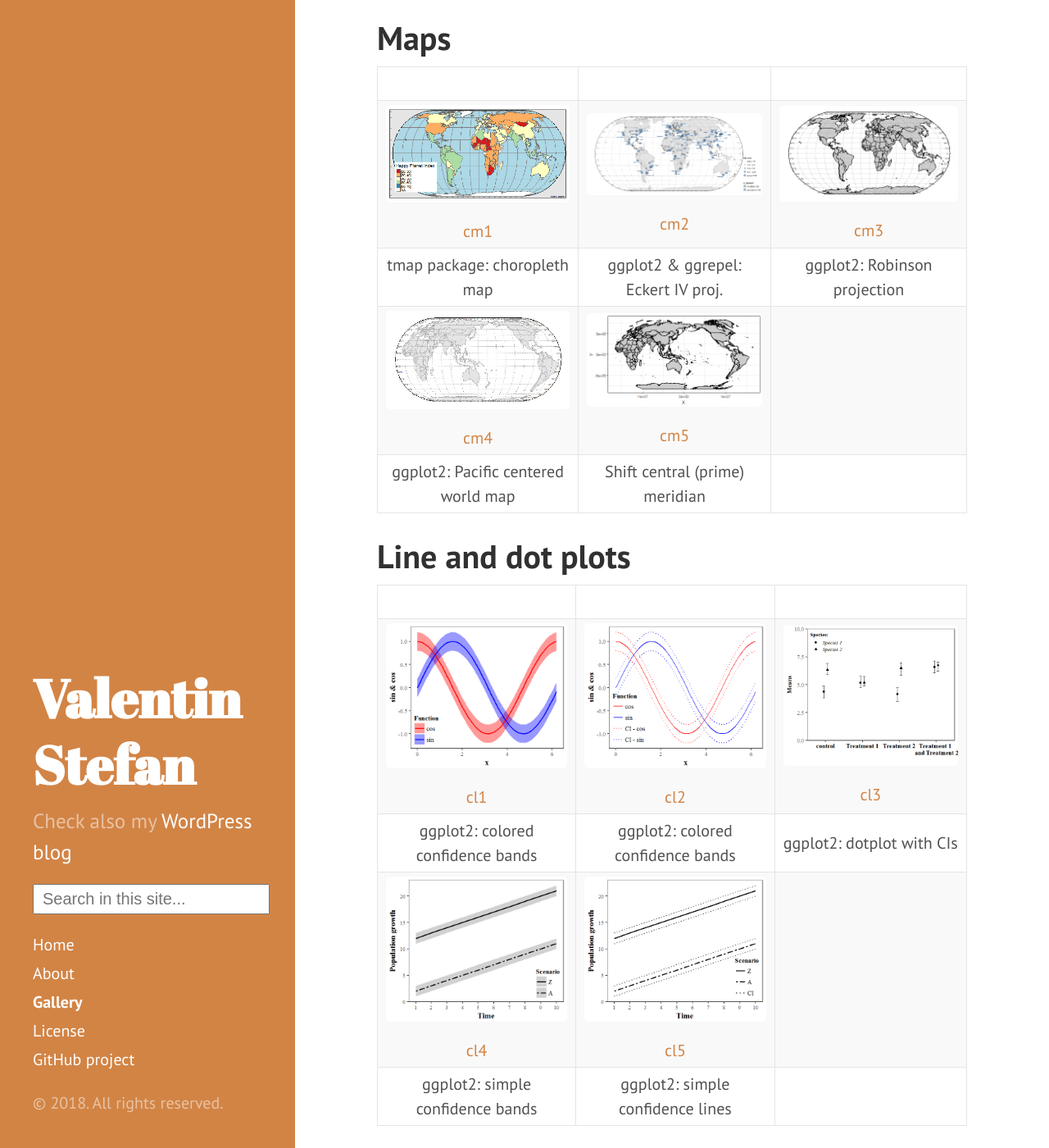
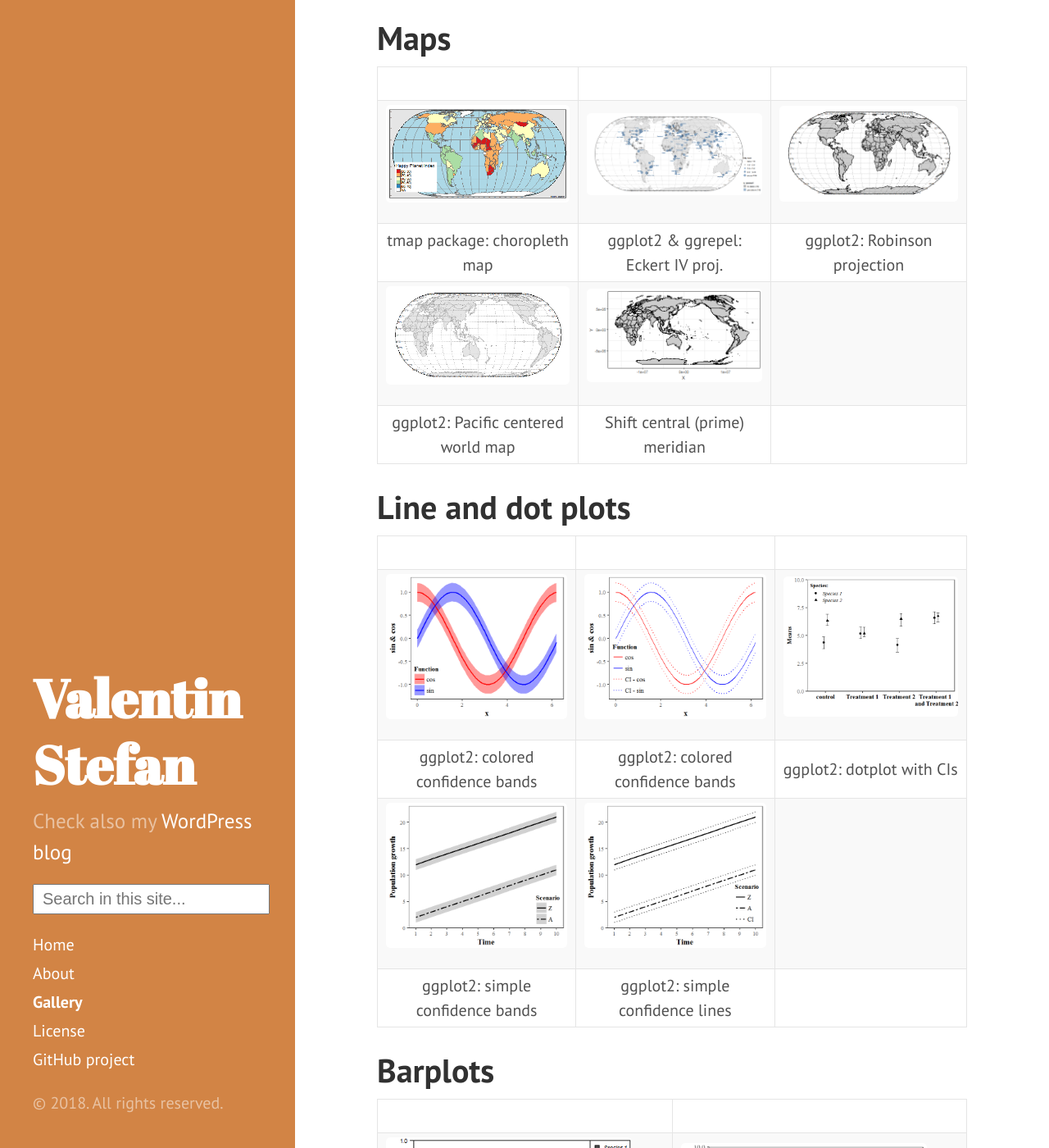
Before and after one commit to valentinitnelav/valentinitnelav.github.io, a Jekyll site: the page built from gallery.md, in a window 1280 px wide and 1400 px high, scrolled down 266 px. Shown: the whole window at 82% size. Built offline with Jekyll 4.4.1, drawn with Linux system fonts in a browser that asks for light colours; nearby versions of some CDN libraries; comment, search, counter and statistics services are not loaded.

Commit message:
simplify thumbnail links in markdown (2)

```diff
--- a/gallery.md
+++ b/gallery.md
@@ -8,8 +8,8 @@
 [//]: # This is a comment in markdown: `[//]: #`
 [//]: # Each image (thumbnail) acts as a link to the script that generates it.
 [//]: # In markdown, this is an image insertion (reference-style): `![img_id]` or `![img_id]{:width="300px"}` for setting the width.
-[//]: # In markdown, this is a link that underlines the text/reference in front of it: `[code_id]`
-[//]: # So, to link the image with its script, one can do: `![img_id][code_id]` or `![img_id]{:width="300px"}[code_id]`
+[//]: # In markdown, this is a link that underlines the text/reference placed between []: `[][code_id]`
+[//]: # So, to link the image with its script, one can do: `[![img_id]][code_id]` or `[![img_id]{:width="300px"}][code_id]`
 
 
 [//]: # ===============================================================================================================
@@ -23,9 +23,9 @@
 
 |                                       |                                         |
 :-------------------------------------: | :-------------------------------------: | :-------------------------------------:
-![m1]{:width="300px"}[cm1]              | ![m2]{:width="300px"}[cm2]              | ![m3]{:width="300px"}[cm3]
+[![m1]{:width="300px"}][cm1]            | [![m2]{:width="300px"}][cm2]            | [![m3]{:width="300px"}][cm3]
 tmap package: choropleth map            | ggplot2 & ggrepel: Eckert IV proj.      | ggplot2: Robinson projection
-![m4]{:width="300px"}[cm4]              | ![m5]{:width="300px"}[cm5]              |
+[![m4]{:width="300px"}][cm4]            | [![m5]{:width="300px"}][cm5]            |
 ggplot2: Pacific centered world map     | Shift central (prime) meridian          |
 
 
@@ -58,9 +58,9 @@
 
 |                                       |                                         |
 :-------------------------------------: | :-------------------------------------: | :-------------------------------------:
-![l1]{:width="300px"}[cl1]              | ![l2]{:width="300px"}[cl2]              | ![l3]{:width="300px"}[cl3]
+[![l1]{:width="300px"}][cl1]            | [![l2]{:width="300px"}][cl2]            | [![l3]{:width="300px"}][cl3]
 ggplot2: colored confidence bands       | ggplot2: colored confidence bands       | ggplot2: dotplot with CIs
-![l4]{:width="300px"}[cl4]              | ![l5]{:width="300px"}[cl5]              |
+[![l4]{:width="300px"}][cl4]            | [![l5]{:width="300px"}][cl5]            |
 ggplot2: simple confidence bands        | ggplot2: simple confidence lines        |
 
 [//]: # -----------------------------------------------------------------------
@@ -89,7 +89,7 @@
 
 |                                       |                                         |
 :-------------------------------------: | :-------------------------------------: | :-------------------------------------:
-![b1]{:width="300px"}[cb1]              | ![b2]{:width="300px"}[cb2]              |
+[![b1]{:width="300px"}][cb1]            | [![b2]{:width="300px"}][cb2]            |
 base R                                  | ggplot2                                 |
 
 
```
